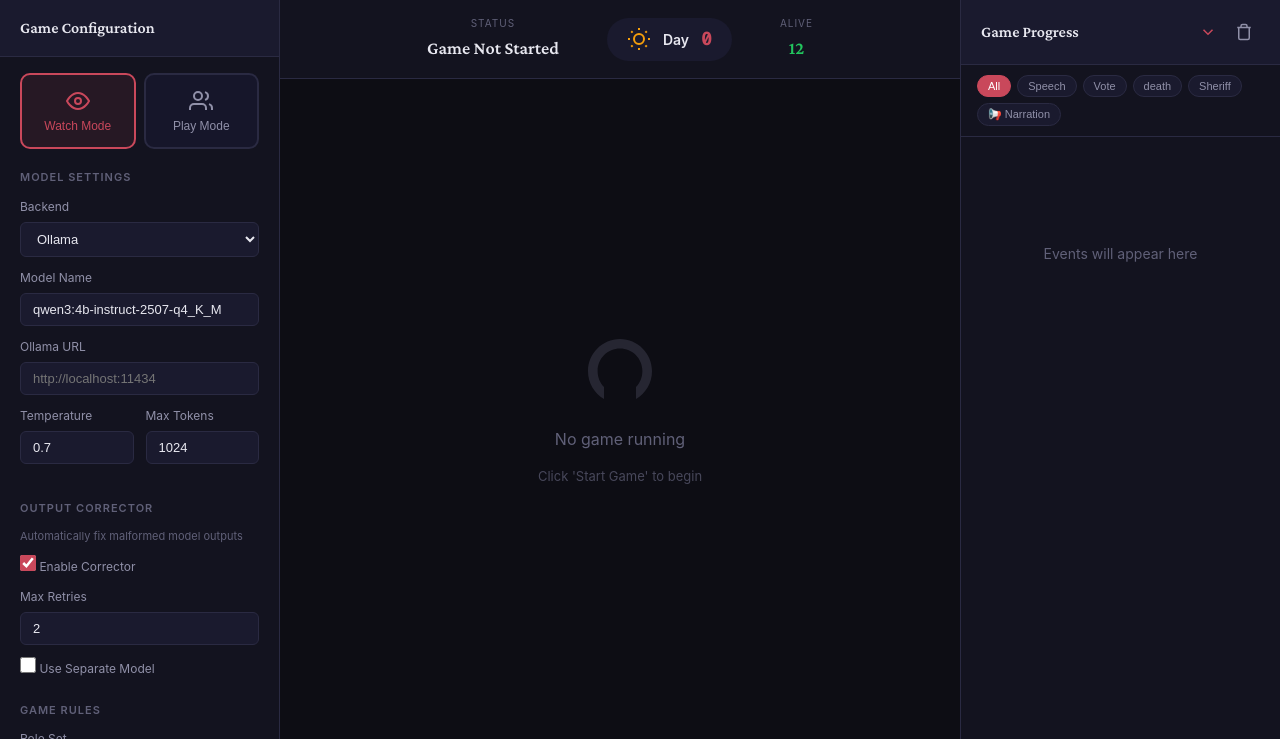
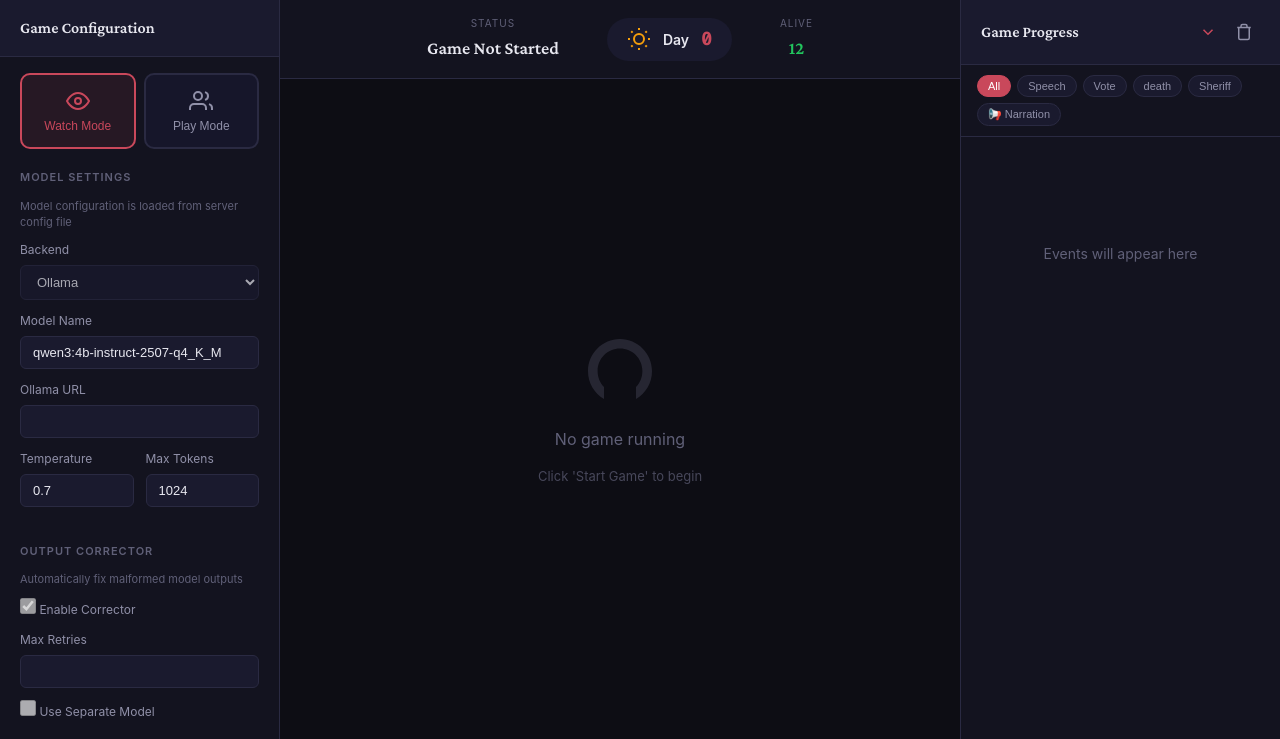
Before and after one commit to Linorman/AutoWerewolf, a FastAPI app: page / in a window 1280 px wide. Shown: the part 61-800 px from the top of the page. Run offline with FastAPI, Linux system fonts and the light colour scheme.

Commit message:
add deploy settings

```diff
--- a/autowerewolf/web/i18n.py
+++ b/autowerewolf/web/i18n.py
@@ -628,6 +628,10 @@ TRANSLATIONS: Dict[str, Dict[str, str]] = {
         "en": "Automatically fix malformed model outputs",
         "zh": "自动修复格式错误的模型输出",
     },
+    "model_config_hint": {
+        "en": "Model configuration is loaded from server config file",
+        "zh": "模型配置从服务器配置文件加载",
+    },
     "advanced_settings": {
         "en": "Advanced Settings",
         "zh": "高级设置",
--- a/autowerewolf/web/templates/index.html
+++ b/autowerewolf/web/templates/index.html
@@ -61,37 +61,38 @@
 
                         <div class="config-section">
                             <h3 data-i18n="model_config">Model Settings</h3>
+                            <p class="config-hint" data-i18n="model_config_hint">Model configuration is loaded from server config file</p>
                             <div class="form-group">
                                 <label data-i18n="backend">Backend</label>
-                                <select id="backend-select" class="select-control">
+                                <select id="backend-select" class="select-control" disabled>
                                     <option value="ollama">Ollama</option>
                                     <option value="api">API</option>
                                 </select>
                             </div>
                             <div class="form-group">
                                 <label data-i18n="model_name">Model Name</label>
-                                <input type="text" id="model-name" class="input-control" value="llama3">
+                                <input type="text" id="model-name" class="input-control" value="" placeholder="" disabled>
                             </div>
-                            <div class="form-group" id="ollama-url-group">
+                            <div class="form-group hidden" id="ollama-url-group">
                                 <label data-i18n="ollama_url">Ollama URL</label>
-                                <input type="text" id="ollama-url" class="input-control" placeholder="http://localhost:11434">
+                                <input type="text" id="ollama-url" class="input-control" placeholder="" disabled>
                             </div>
                             <div class="form-group hidden" id="api-base-group">
                                 <label data-i18n="api_base">API Base URL</label>
-                                <input type="text" id="api-base" class="input-control" placeholder="https://api.openai.com/v1">
+                                <input type="text" id="api-base" class="input-control" placeholder="" disabled>
                             </div>
                             <div class="form-group hidden" id="api-key-group">
                                 <label data-i18n="api_key">API Key</label>
-                                <input type="password" id="api-key" class="input-control">
+                                <input type="password" id="api-key" class="input-control" disabled>
                             </div>
                             <div class="form-row">
                                 <div class="form-group">
                                     <label data-i18n="temperature">Temperature</label>
-                                    <input type="number" id="temperature" class="input-control" value="0.7" min="0" max="2" step="0.1">
+                                    <input type="number" id="temperature" class="input-control" value="" min="0" max="2" step="0.1" disabled>
                                 </div>
                                 <div class="form-group">
                                     <label data-i18n="max_tokens">Max Tokens</label>
-                                    <input type="number" id="max-tokens" class="input-control" value="1024" min="100" max="4096">
+                                    <input type="number" id="max-tokens" class="input-control" value="" min="100" max="4096" disabled>
                                 </div>
                             </div>
                         </div>
@@ -101,44 +102,44 @@
                             <p class="config-hint" data-i18n="corrector_desc">Automatically fix malformed model outputs</p>
                             <div class="form-group checkbox-group">
                                 <label class="checkbox-label">
-                                    <input type="checkbox" id="enable-corrector" checked>
+                                    <input type="checkbox" id="enable-corrector" checked disabled>
                                     <span data-i18n="enable_corrector">Enable Corrector</span>
                                 </label>
                             </div>
                             <div id="corrector-options">
                                 <div class="form-group">
                                     <label data-i18n="corrector_retries">Max Retries</label>
-                                    <input type="number" id="corrector-retries" class="input-control" value="2" min="1" max="5">
+                                    <input type="number" id="corrector-retries" class="input-control" value="" min="1" max="5" disabled>
                                 </div>
                                 <div class="form-group checkbox-group">
                                     <label class="checkbox-label">
-                                        <input type="checkbox" id="use-separate-model">
+                                        <input type="checkbox" id="use-separate-model" disabled>
                                         <span data-i18n="use_separate_model">Use Separate Model</span>
                                     </label>
                                 </div>
                                 <div id="corrector-model-config" class="hidden nested-config">
                                     <div class="form-group">
                                         <label data-i18n="corrector_backend">Corrector Backend</label>
-                                        <select id="corrector-backend" class="select-control">
+                                        <select id="corrector-backend" class="select-control" disabled>
                                             <option value="ollama">Ollama</option>
                                             <option value="api">API</option>
                                         </select>
                                     </div>
                                     <div class="form-group">
                                         <label data-i18n="corrector_model">Corrector Model</label>
-                                        <input type="text" id="corrector-model" class="input-control" placeholder="">
+                                        <input type="text" id="corrector-model" class="input-control" placeholder="" disabled>
                                     </div>
-                                    <div class="form-group" id="corrector-ollama-url-group">
+                                    <div class="form-group hidden" id="corrector-ollama-url-group">
                                         <label data-i18n="corrector_ollama_url">Corrector Ollama URL</label>
-                                        <input type="text" id="corrector-ollama-url" class="input-control" placeholder="http://localhost:11434">
+                                        <input type="text" id="corrector-ollama-url" class="input-control" placeholder="" disabled>
                                     </div>
                                     <div class="form-group hidden" id="corrector-api-base-group">
                                         <label data-i18n="corrector_api_base">Corrector API Base</label>
-                                        <input type="text" id="corrector-api-base" class="input-control" placeholder="https://api.openai.com/v1">
+                                        <input type="text" id="corrector-api-base" class="input-control" placeholder="" disabled>
                                     </div>
                                     <div class="form-group hidden" id="corrector-api-key-group">
                                         <label data-i18n="corrector_api_key">Corrector API Key</label>
-                                        <input type="password" id="corrector-api-key" class="input-control">
+                                        <input type="password" id="corrector-api-key" class="input-control" disabled>
                                     </div>
                                 </div>
                             </div>
```
